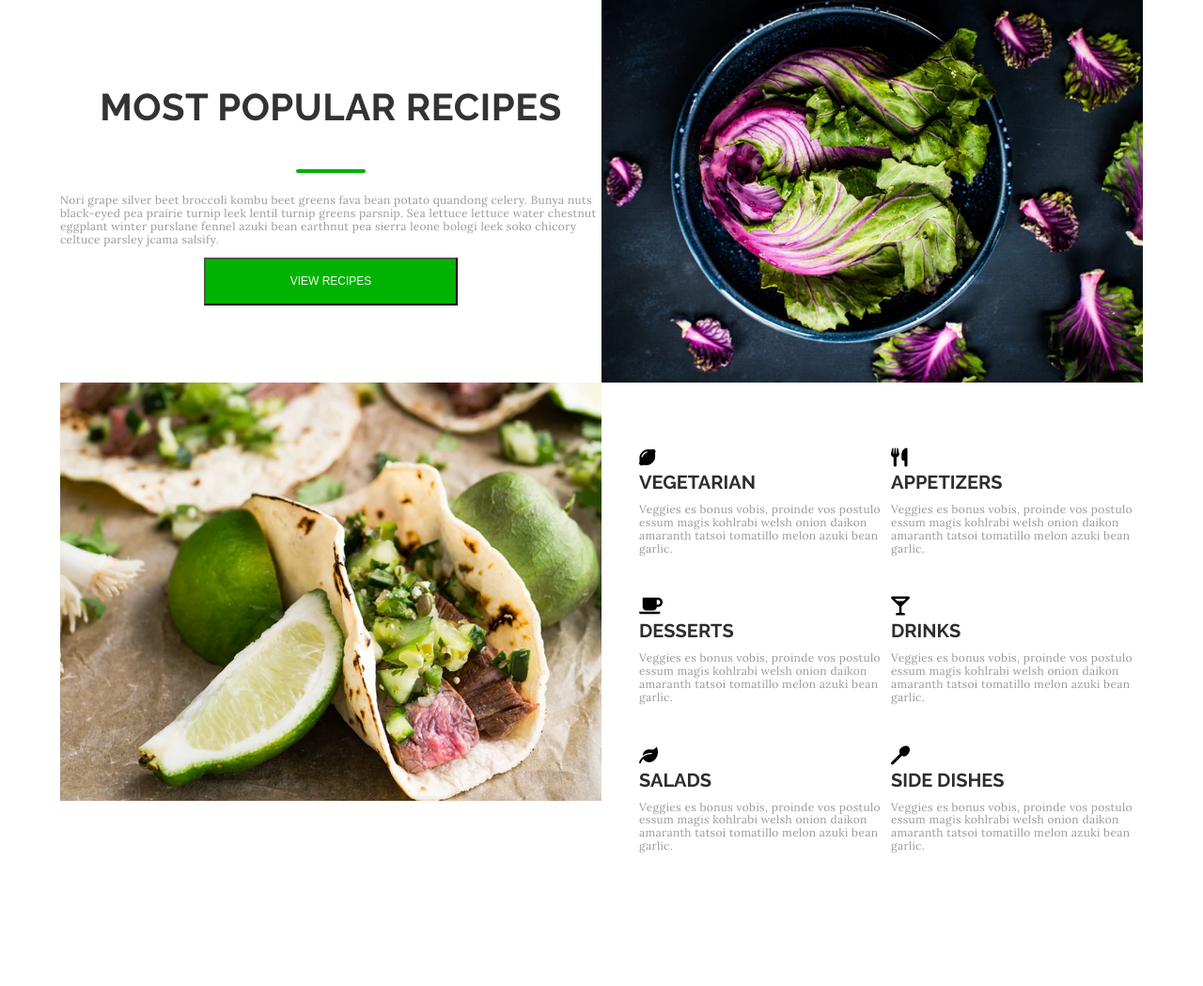
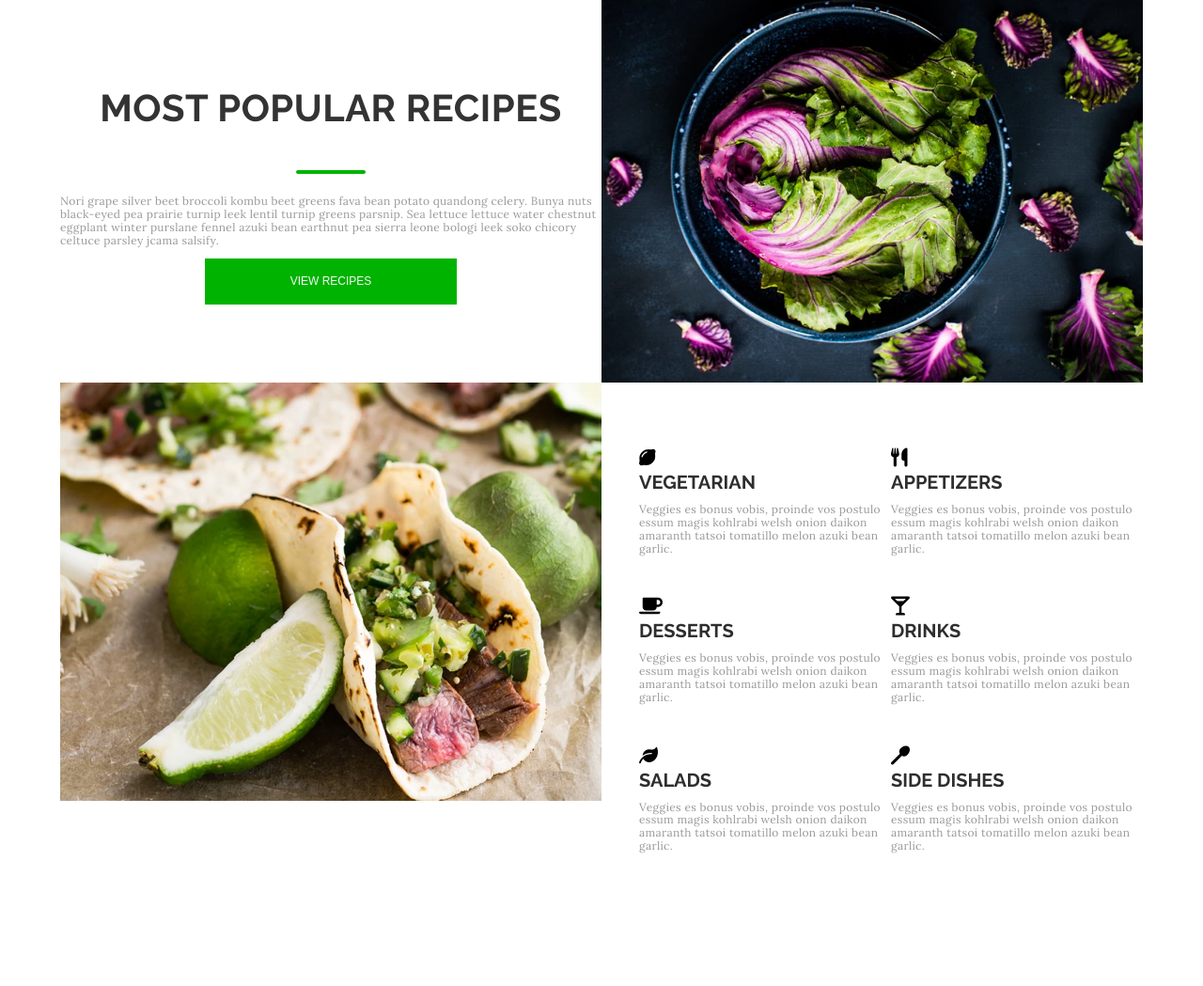
Before and after one commit to karleene/karleenEstanislaoProject1, a plain HTML site: page index.html in a window 1280 px wide. Shown: the part 824-1873 px from the top of the page at 94% size. Drawn offline with Linux system fonts and the light colour scheme.

Commit message:
redid removing the black border in view recipes button

```diff
--- a/styles/style.css
+++ b/styles/style.css
@@ -414,6 +414,7 @@ header a:focus {
 .mainSection button {
   padding: 17px 90px;
   background-color: #00b300;
+  border: 1px solid #00b300;
   color: #F6F6F6;
   text-transform: uppercase;
   font-size: 0.6rem;
```
